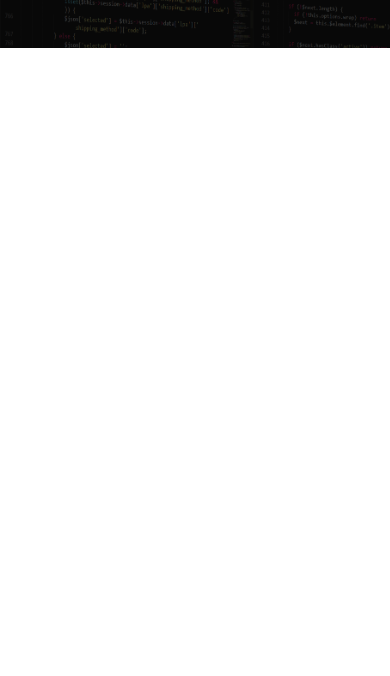
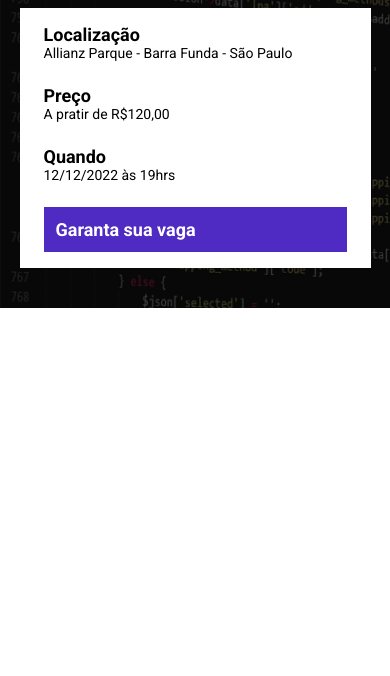
Before and after one commit to jef-sorridente/ebac_tech_talks, a website built with Parcel: page src/index.html in a window 390 px wide. Shown: the part 168-844 px from the top of the page. Built offline with nearby package versions, Linux system fonts and the light colour scheme.

Commit message:
criacao da barra de informacoes

```diff
--- a/src/index.html
+++ b/src/index.html
@@ -19,6 +19,20 @@
         <p class="hero__text">
           O mair evento de tecnologia do Brasil começa em "Data"
         </p>
+        <div class="infos-bar">
+          <ul class="infos-bar__infos">
+            <li class="infos-bar__infos__item">
+              <b>Localização</b> Allianz Parque - Barra Funda - São Paulo
+            </li>
+            <li class="infos-bar__infos__item">
+              <b>Preço</b> A pratir de R$120,00
+            </li>
+            <li class="infos-bar__infos__item">
+              <b>Quando</b> 12/12/2022 às 19hrs
+            </li>
+          </ul>
+          <a href="#" class="button button--primary"> Garanta sua vaga </a>
+        </div>
       </div>
     </header>
 
--- /dev/null
+++ b/src/styles/components/_buttons.sass
@@ -0,0 +1,19 @@
+.button
+    padding: 12px
+    font-size: 18px
+    font-weight: bold
+    text-decoration: none
+    text-align: center
+    white-space: nowrap
+
+    &--primary
+        color: #fff
+        background-color: #4f2ac3
+
+    @media (max-width: 640px)
+        display: block
+        width: 100%
+
+    @media (max-width: 1024px)
+        display: flex
+        align-items: center
--- /dev/null
+++ b/src/styles/components/_infors_bar.sass
@@ -0,0 +1,31 @@
+.infos-bar
+    padding: 16px 24px
+    background-color: #fff
+    display: flex
+    justify-content: space-between
+
+    &__infos
+        display: flex
+        gap: 40px
+
+        &__item
+            font-size: 14px
+            color: #000
+
+            b
+                font-size: 18px
+                display: block
+                color: #000
+
+    @media (max-width: 640px)
+        display: block
+
+        &__infos
+            display: block
+
+            &__item
+                margin-bottom: 24px
+
+    @media (max-width: 1024px)
+        &__infos
+            gap: 16px
--- a/src/styles/config/reset.sass
+++ b/src/styles/config/reset.sass
@@ -4,3 +4,4 @@
     box-sizing: border-box
     font-family: "Roboto", sans-serif
     color: #fff
+    list-style-type: none
--- a/src/styles/main.sass
+++ b/src/styles/main.sass
@@ -1,6 +1,8 @@
 @use "./config/reset.sass"
 
-@use "./sessoes/__hero"
+@use "./sessoes/hero"
+@use "./components/infors_bar"
+@use "./components/buttons"
 
 .container
     max-width: 960px
```
Also changed, not shown: src/styles/sessoes/_hero.sass (renamed from src/styles/sessoes/__hero.sass).
